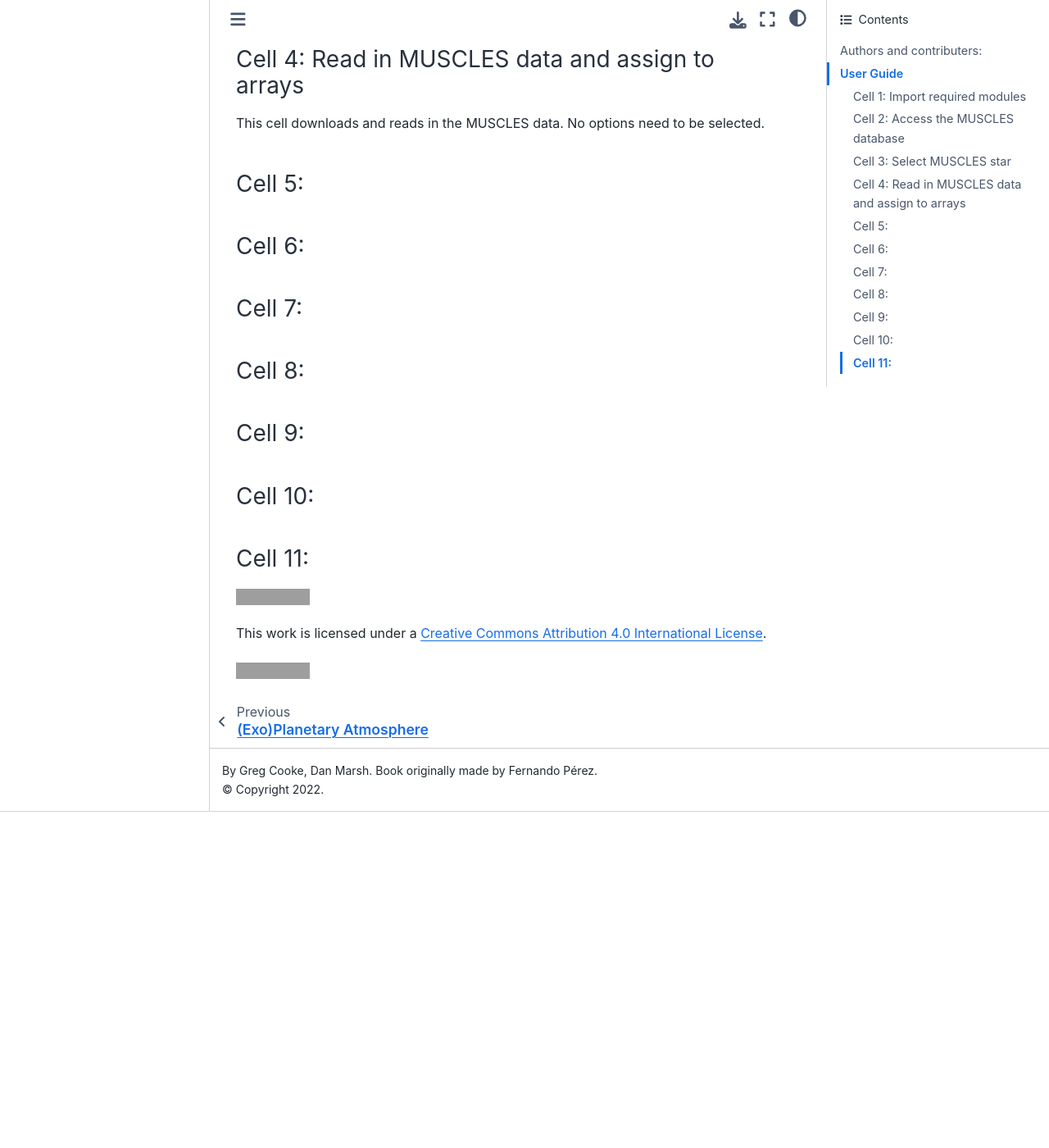
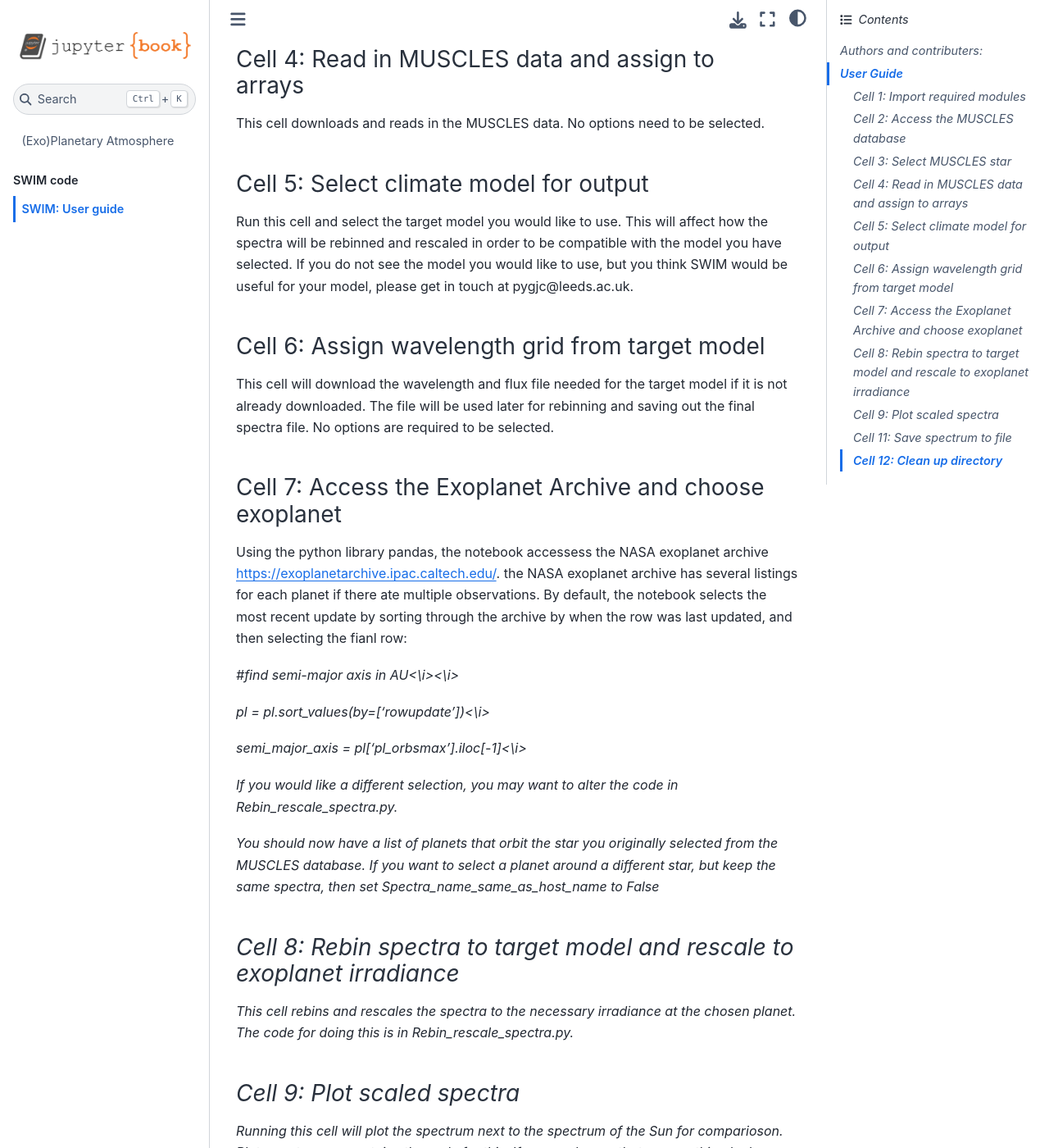
Before and after one commit to jack-eddy-symposium/exoplanetary-impact, a Jupyter Book: the page built from SWIM/User_guide.md, in a window 1280 px wide and 1400 px high, scrolled down 1163 px. Shown: the whole window at 82% size. Built offline with Jupyter Book 1.0.4 settings and Sphinx 7.4.7 and the Sphinx Book theme 1.1.4, drawn with Linux system fonts in a browser that asks for light colours; pages that are not in the unit, such as notebooks, are missing from menus; before the commit the page ends 2153 px from its top, so only the background shows below that; some of the changed text lies outside the part shown; grey boxes are pictures that could not be loaded.

Commit message:
Updating user guide

```diff
--- a/SWIM/User_guide.md
+++ b/SWIM/User_guide.md
@@ -29,19 +29,44 @@ The list of stars in the MUSCLES database is listed. Select which star you would
 
 This cell downloads and reads in the MUSCLES data. No options need to be selected.
 
-### Cell 5:
+### Cell 5: Select climate model for output
 
-### Cell 6:
+Run this cell and select the target model you would like to use. This will affect how the spectra will be rebinned and rescaled in order to be compatible with the model you have selected. If you do not see the model you would like to use, but you think SWIM would be useful for your model, please get in touch at pygjc@leeds.ac.uk.
 
-### Cell 7:
+### Cell 6: Assign wavelength grid from target model
 
-### Cell 8:
+This cell will download the wavelength and flux file needed for the target model if it is not already downloaded. The file will be used later for rebinning and saving out the final spectra file. No options are required to be selected.
 
-### Cell 9:
+### Cell 7: Access the Exoplanet Archive and choose exoplanet
 
-### Cell 10:
+Using the python library pandas, the notebook accessess the NASA exoplanet archive [https://exoplanetarchive.ipac.caltech.edu/](https://exoplanetarchive.ipac.caltech.edu/). the NASA exoplanet archive has several listings for each planet if there ate multiple observations. By default, the notebook selects the most recent update by sorting through the archive by when the row was last updated, and then selecting the fianl row:
 
-### Cell 11:
+<i>#find semi-major axis in AU<\i><\i>
+
+<i>pl = pl.sort_values(by=['rowupdate'])<\i>
+
+<i>semi_major_axis = pl['pl_orbsmax'].iloc[-1]<\i>
+
+If you would like a different selection, you may want to alter the code in Rebin_rescale_spectra.py.
+
+You should now have a list of planets that orbit the star you originally selected from the MUSCLES database. If you want to select a planet around a different star, but keep the same spectra, then set Spectra_name_same_as_host_name to <i>False</i>
+
+### Cell 8: Rebin spectra to target model and rescale to exoplanet irradiance
+
+This cell rebins and rescales the spectra to the necessary irradiance at the chosen planet. The code for doing this is in Rebin_rescale_spectra.py.
+
+
+### Cell 9: Plot scaled spectra
+
+Running this cell will plot the spectrum next to the spectrum of the Sun for comparioson. Plot_spectrum.py contains the code for this. If you are happy that eveverything looks good, move onto the next cell to save a file of this spectrum for your chosen model.
+
+### Cell 11: Save spectrum to file
+
+This cell will write the new rescaled and rebinned spectrum to a file containing a wavelength grid with flux values. We plan to add in detailed metadata for each file that is saved out.
+
+### Cell 12: Clean up directory
+
+This cell cleans up the directory and removes any .fits files that were downloaded from the MUSCLES website. Do not run if you would like to view them.
 
 
 
```
